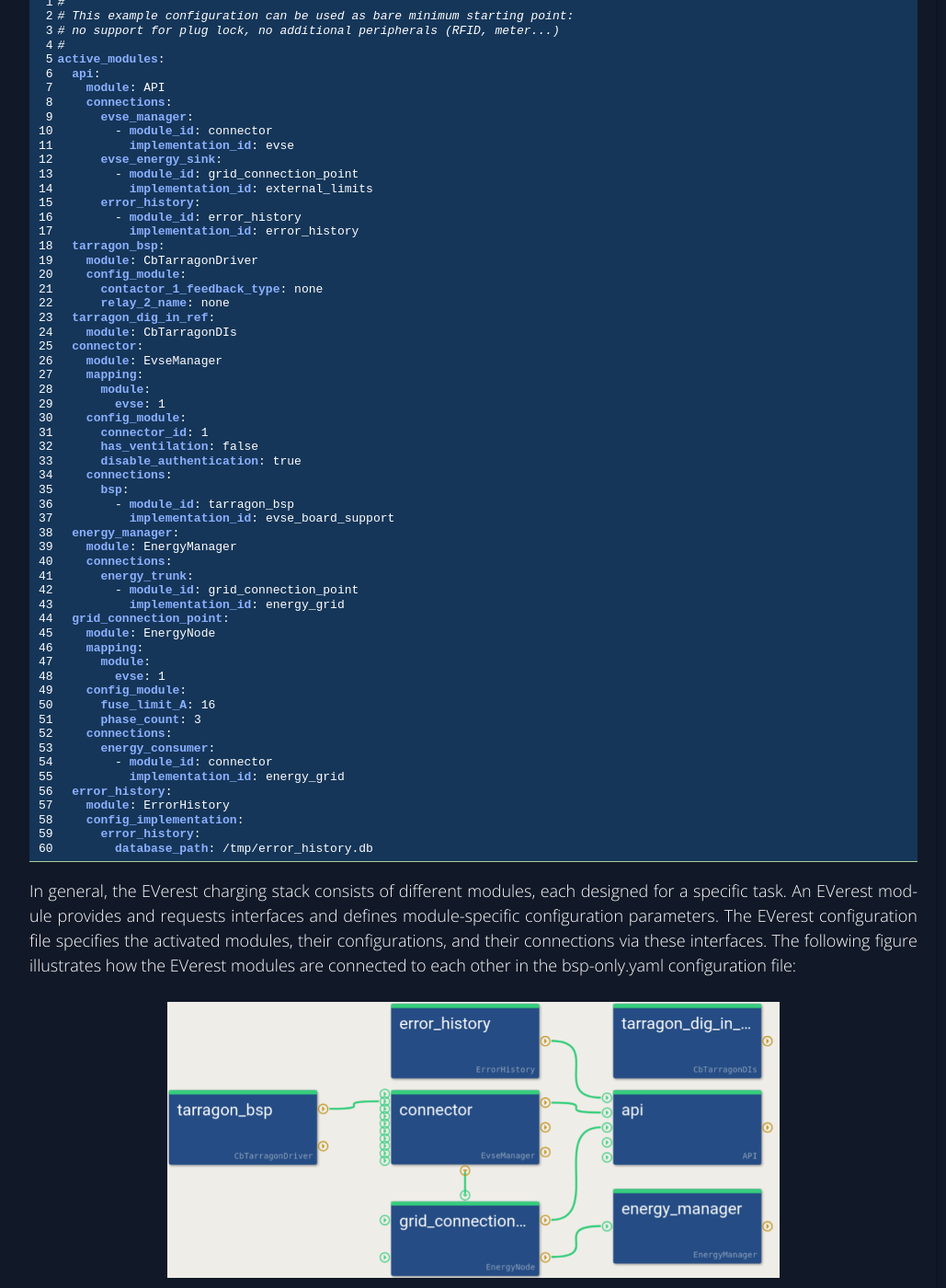
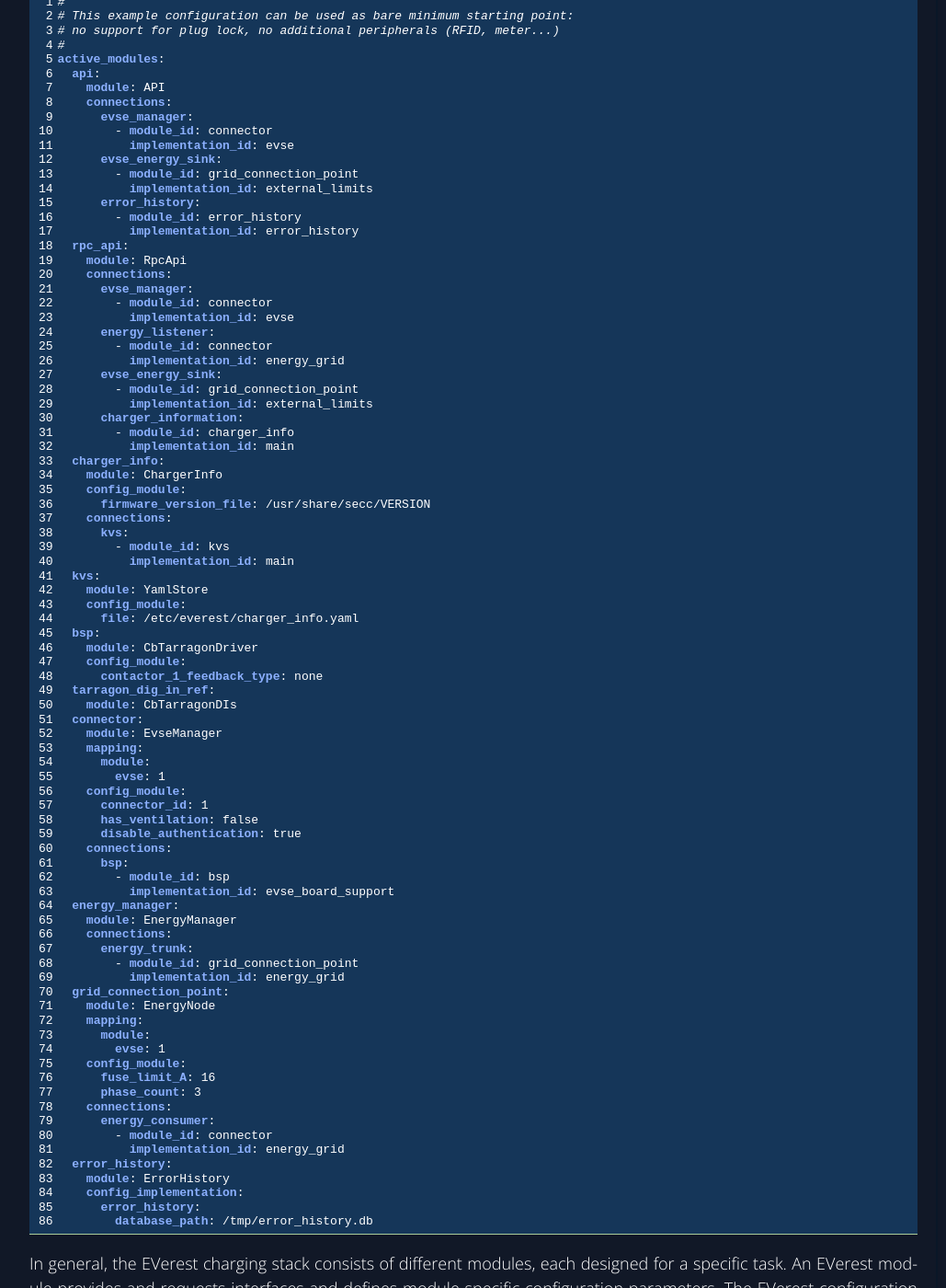
Before and after one commit to chargebyte/chargebyte-docs, a Sphinx documentation site: the page built from docs/source/getting_started.rst, in a window 1280 px wide and 1400 px high, scrolled down 3785 px. Shown: the whole window at 92% size, without its empty margins (218-1247 px from the left). Built offline with Sphinx 7.4.7, drawn with Linux system fonts in a browser that asks for light colours.

Commit message:
Update bsp-only.yaml file
Signed-off-by: Fabian Hartung <fabian.hartung@chargebyte.com>

```diff
--- a/docs/source/_static/files/bsp-only.yaml
+++ b/docs/source/_static/files/bsp-only.yaml
@@ -15,11 +15,37 @@ active_modules:
       error_history:
         - module_id: error_history
           implementation_id: error_history
-  tarragon_bsp:
+  rpc_api:
+    module: RpcApi
+    connections:
+      evse_manager:
+        - module_id: connector
+          implementation_id: evse
+      energy_listener:
+        - module_id: connector
+          implementation_id: energy_grid
+      evse_energy_sink:
+        - module_id: grid_connection_point
+          implementation_id: external_limits
+      charger_information:
+        - module_id: charger_info
+          implementation_id: main
+  charger_info:
+    module: ChargerInfo
+    config_module:
+      firmware_version_file: /usr/share/secc/VERSION
+    connections:
+      kvs:
+        - module_id: kvs
+          implementation_id: main
+  kvs:
+    module: YamlStore
+    config_module:
+      file: /etc/everest/charger_info.yaml
+  bsp:
     module: CbTarragonDriver
     config_module:
       contactor_1_feedback_type: none
-      relay_2_name: none
   tarragon_dig_in_ref:
     module: CbTarragonDIs
   connector:
@@ -33,7 +59,7 @@ active_modules:
       disable_authentication: true
     connections:
       bsp:
-        - module_id: tarragon_bsp
+        - module_id: bsp
           implementation_id: evse_board_support
   energy_manager:
     module: EnergyManager
```
